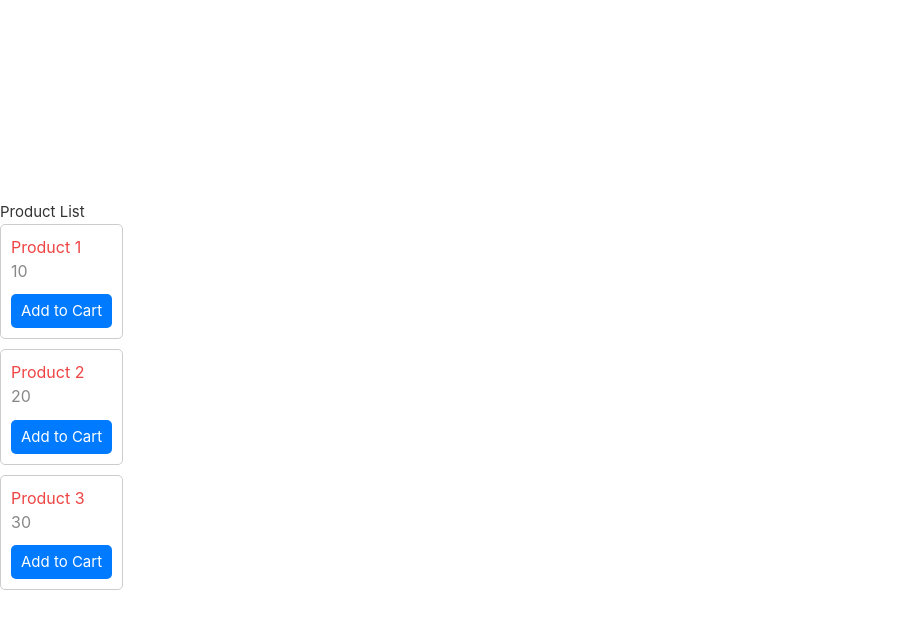
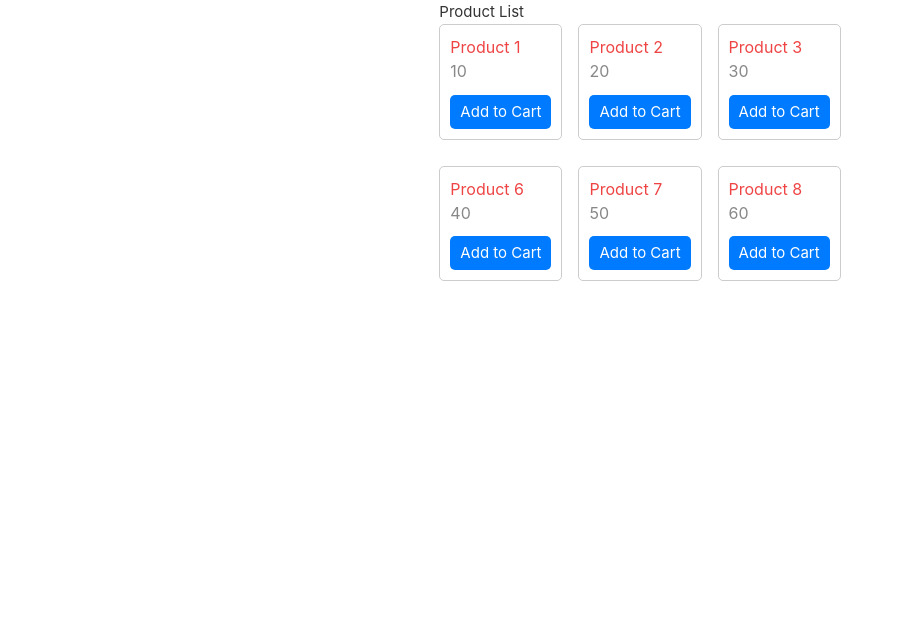
Before and after one commit to fffrikkie/vue-hackathong, a Nuxt app in the folder vue-hackathong-nuxt/: page /product-list in a window 1280 px wide. Shown: the top 628 px of the page, without its empty margins (0-904 px from the left). Built offline with nearby package versions, Linux system fonts and the light colour scheme.

Commit message:
lekker tiete bitches

```diff
--- a/vue-hackathong-nuxt/assets/main.css
+++ b/vue-hackathong-nuxt/assets/main.css
@@ -26,7 +26,6 @@ a,
 
 @media (min-width: 1024px) {
   body {
-    display: flex;
     place-items: center;
   }
 
--- a/vue-hackathong-nuxt/pages/(product-list)/product-list.vue
+++ b/vue-hackathong-nuxt/pages/(product-list)/product-list.vue
@@ -1,7 +1,7 @@
 <template>
-    <div class="float-center">
+    <div >
         <h1>Product List</h1>
-        <ul>
+        <ul class="grid gap-4 grid-cols-3">
             <li v-for="product in products" :key="product.id">
                 <ProductListItem :id="product.id"  :name="product.name" :price="product.price" />
             </li>
@@ -17,6 +17,9 @@ const products = [
     { id: 1, name: 'Product 1', price: 10 },
     { id: 2, name: 'Product 2', price: 20 },
     { id: 3, name: 'Product 3', price: 30 },
+    { id: 3, name: 'Product 6', price: 40 },
+    { id: 3, name: 'Product 7', price: 50 },
+    { id: 3, name: 'Product 8', price: 60 },
 ];
 
 
--- a/vue-hackathong-nuxt/pages/index.vue
+++ b/vue-hackathong-nuxt/pages/index.vue
@@ -4,7 +4,7 @@ import { TheWelcome } from '#components'
 </script>
 
 <template>
-  <main>
+  <main >
     <ProductList />
   </main>
 </template>
--- a/vue-hackathong-nuxt/tailwind.config.js
+++ b/vue-hackathong-nuxt/tailwind.config.js
@@ -35,6 +35,9 @@ export default {
         }
       }
     },
+    container: {
+      center: true,
+    },
     variants: {
       extend: {
         borderColor: ['focus-visible'],
```
